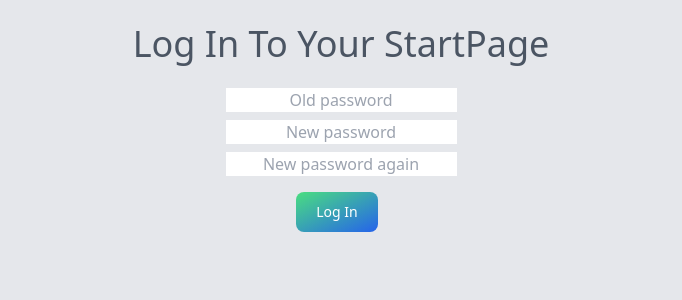
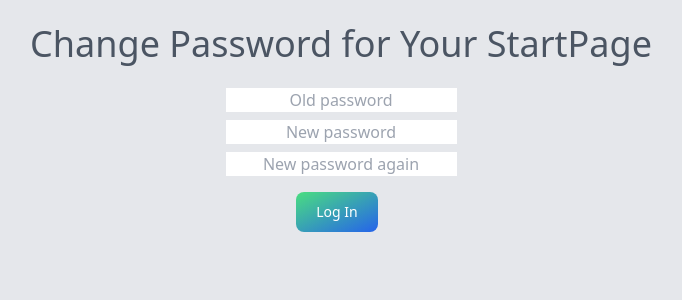
Before and after one commit to jakubstastka/django-personal-dashboard-startpage, a Django app: template templates/registration/password_change_form.html in a window 1280 px wide. Shown: the top 300 px of the page, without its empty margins (299-981 px from the left). Run offline with Django 3.2, Linux system fonts and the light colour scheme; the template is opened without the code that fills it, so the values that code supplies are empty; some libraries are stand-ins or nearby versions.

Commit message:
error in password change form

```diff
--- a/templates/registration/password_change_form.html
+++ b/templates/registration/password_change_form.html
@@ -2,7 +2,7 @@
 {% block title %}Login{% endblock %}
 {% block content %}
 
-<div class="text-4xl text-center text-gray-600 pt-6">Log In To Your StartPage</div>
+<div class="text-4xl text-center text-gray-600 pt-6">Change Password for Your StartPage</div>
     <form method="post">
         {% csrf_token %}
         <div class="space-y-2 text-center pt-6">
```
